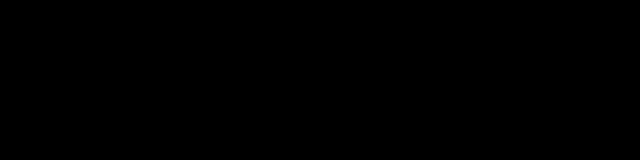
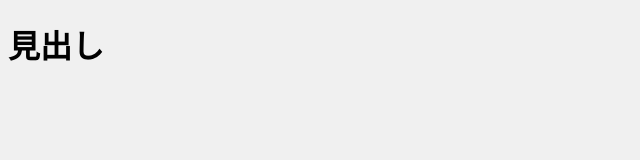
Before and after one commit to 5656life/0000_test, a plain HTML site: page index.html in a window 1280 px wide. Shown: the whole page, without its empty margins (0-640 px from the left). Drawn offline with Linux system fonts and the light colour scheme.

Commit message:
background-color: #F0F0F0を追加

```diff
--- a/style.css
+++ b/style.css
@@ -2,5 +2,5 @@
 /* CSS Document */
 
 body{
-	background-color: #000;
+	background-color: #F0F0F0;
 }
```
